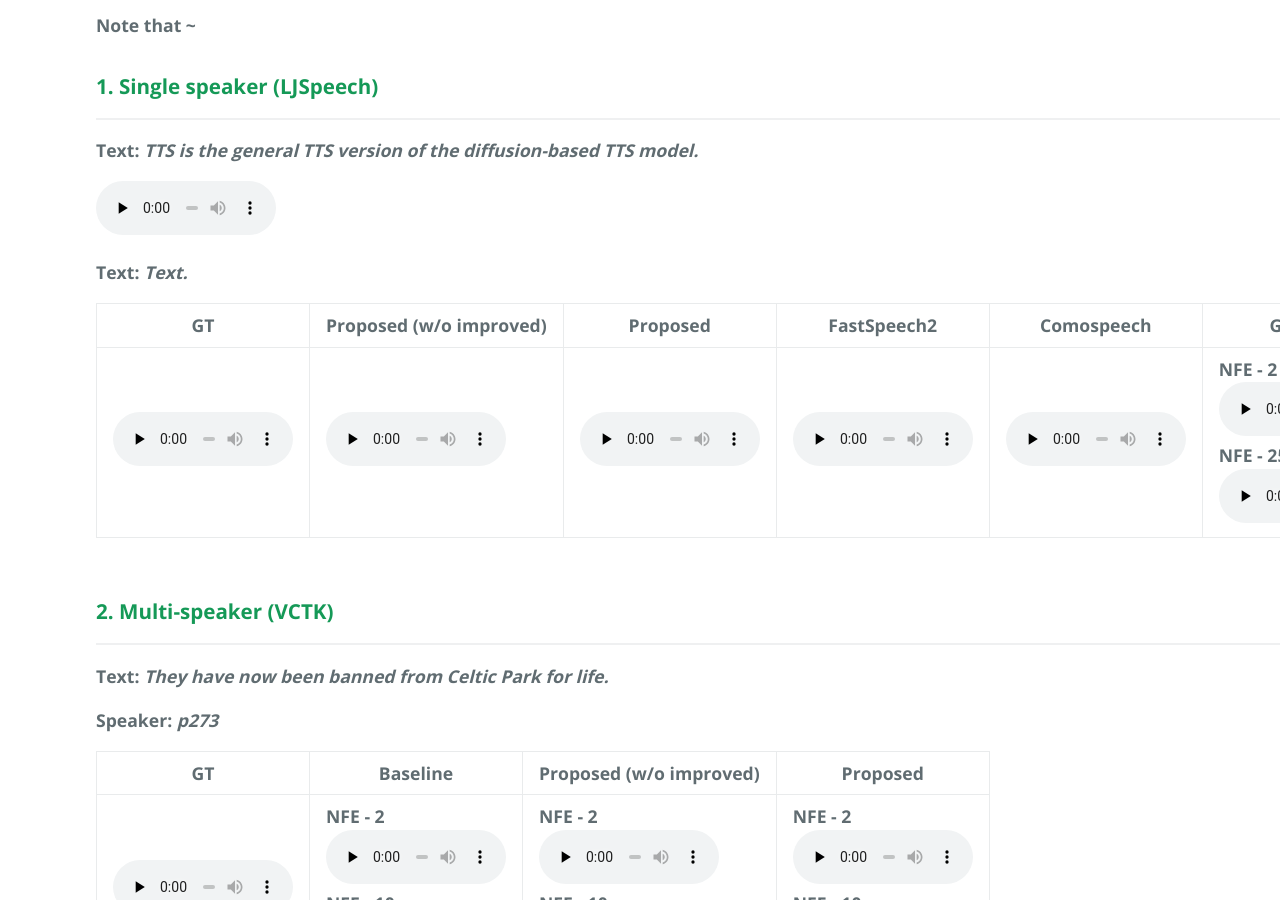
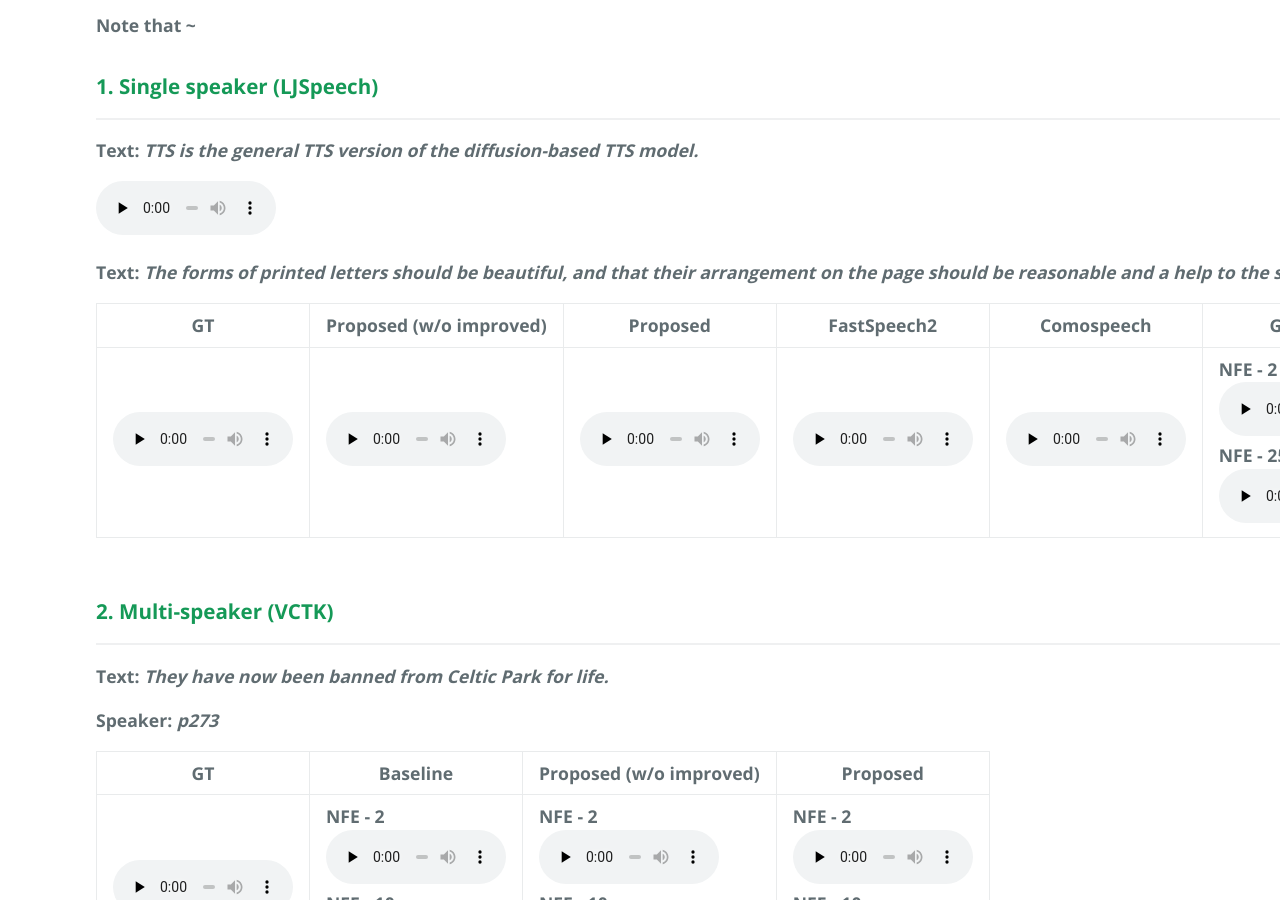
Before and after one commit to tts-demo/rap.github.io, a Jekyll site: the page built from index.md, in a window 1280 px wide and 900 px high, scrolled down 701 px. Built offline with Jekyll 4.4.1, drawn with Linux system fonts in a browser that asks for light colours.

Commit message:
Update home.html

```diff
--- a/_layouts/home.html
+++ b/_layouts/home.html
@@ -30,7 +30,7 @@ layout: default
   <p><b>Text: </b><i>TTS is the general TTS version of the diffusion-based TTS model.</i></p>
   <audio controls="" preload="none"><source src="samples/demo/GE-TTS-LJSpeech/3.0)-GeDEX-TTS.wav"></audio>
 
-  <p><b>Text: </b><i>Text.</i></p>
+  <p><b>Text: </b><i>The forms of printed letters should be beautiful, and that their arrangement on the page should be reasonable and a help to the shapeliness of the letters themselves.</i></p>
   <table>
 				<tbody>
 				  <tr>
@@ -47,73 +47,74 @@ layout: default
   				<tr>
   					<td>
 						<audio controls="" preload="none">
-							<source src="samples/demo/GE-TTS-LJSpeech/3.1)-GT.wav">
+							<source src="samples/ljspeech/0_LJ001-0015-GT.wav">
 						</audio>
 					</td>
   					<td>
 						<audio controls="" preload="none"> NFE - 2
-							<source src="samples/demo/GE-TTS-LJSpeech/3.1)-GT.wav">
+							<source src="samples/ljspeech/0_LJ001-0015-Rap-Stage2-NS2-2.wav">
 						</audio>
 					</td>
   					<td>
 						<audio controls="" preload="none"> NFE - 2
-							<source src="samples/demo/GE-TTS-LJSpeech/3.1)-GT.wav">
+							<source src="samples/ljspeech/0_LJ001-0015-Rap-Improved-NS2-2.wav">
 						</audio>
 					</td>
   					<td>
 						<audio controls="" preload="none"> NFE - 1
-							<source src="samples/demo/GE-TTS-LJSpeech/3.1)-GT.wav">
+							<source src="samples/ljspeech/0_LJ001-0015-FS2-Re-1.wav">
 						</audio>
 					</td>
   					<td>
 						<audio controls="" preload="none"> NFE - 2
-							<source src="samples/demo/GE-TTS-LJSpeech/3.1)-GT.wav">
+							<source src="samples/ljspeech/0_LJ001-0015-Como-Student-2.wav">
 						</audio>
 					</td>
   					<td>
 						NFE - 2
 						<br>
 						<audio controls="" preload="none">
-							<source src="samples/demo/GE-TTS-LJSpeech/3.1)-GeDEX-TTS.wav">
+							<source src="samples/ljspeech/0_LJ001-0015-Grad-2.wav">
 						</audio>
 						<br>
 						NFE - 25
 						<br>
 						<audio controls="" preload="none">
-							<source src="samples/demo/GE-TTS-LJSpeech/3.1)-GeDEX-TTS.wav">
+							<source src="samples/ljspeech/0_LJ001-0015-Grad-25.wav">
 						</audio>
 					</td>
   					<td>
 						NFE - 2
 						<br>
 						<audio controls="" preload="none">
-							<source src="samples/demo/GE-TTS-LJSpeech/3.1)-GeDEX-TTS.wav">
+							<source src="samples/ljspeech/0_LJ001-0015-Matcha-2.wav">
 						</audio>
 						<br>
 						NFE - 10
 						<br>
 						<audio controls="" preload="none">
-							<source src="samples/demo/GE-TTS-LJSpeech/3.1)-GeDEX-TTS.wav">
+							<source src="samples/ljspeech/0_LJ001-0015-Matcha-10.wav">
 						</audio>
 					</td>
   					<td>
 						NFE - 2
 						<br>
 						<audio controls="" preload="none">
-							<source src="samples/demo/GE-TTS-LJSpeech/3.1)-GeDEX-TTS.wav">
+							<source src="samples/ljspeech/0_LJ001-0015-VF-Reflow-2.wav">
 						</audio>
 						<br>
 						NFE - 10
 						<br>
 						<audio controls="" preload="none">
-							<source src="samples/demo/GE-TTS-LJSpeech/3.1)-GeDEX-TTS.wav">
+							<source src="samples/ljspeech/0_LJ001-0015-VF-Reflow-10.wav">
 						</audio>
 					</td>
 				  </tr>
 				</tbody>
   </table>
+  <br>
 
-  <br>
+
   <h3><strong>2. Multi-speaker (VCTK) </h3>
   <hr>
 
@@ -256,6 +257,7 @@ layout: default
 				  </tr>
 				</tbody>
   </table>
+  <br>
 
   <p><b>Text: </b><i>About this time Davidson and Gordon, the people above-mentioned,</i></p>
   <table>
@@ -332,6 +334,7 @@ layout: default
 				  </tr>
 				</tbody>
   </table>
+  <br>
 
   <p><b>Text: </b><i>And in many directions, the intervention of that organized control which we call government.</i></p>
   <table>
```
